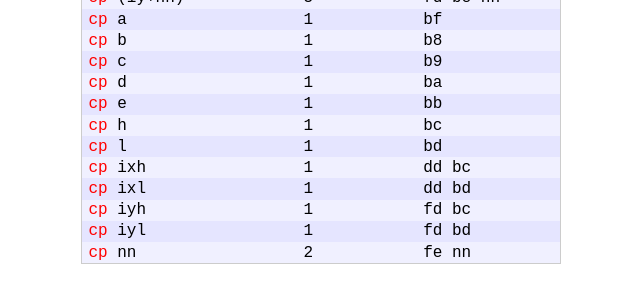
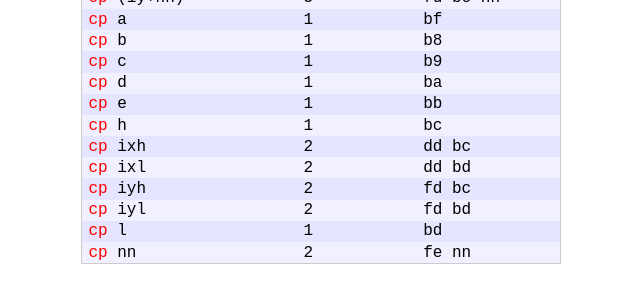
Before and after one commit to borilla/z80-nops-static, a website: page z80.html in a window 1280 px wide. Shown: the part 4340-4625 px from the top of the page, without its empty margins (319-959 px from the left). Drawn offline with Linux system fonts and the light colour scheme.

Commit message:
Fix timing (nops) for cp instructions

```diff
--- a/z80.html
+++ b/z80.html
@@ -606,11 +606,11 @@
 <tr><td>	<b>cp</b> d		</td><td>	1	</td><td>	ba		</td></tr>
 <tr><td>	<b>cp</b> e		</td><td>	1	</td><td>	bb		</td></tr>
 <tr><td>	<b>cp</b> h		</td><td>	1	</td><td>	bc		</td></tr>
+<tr><td>	<b>cp</b> ixh		</td><td>	2	</td><td>	dd bc		</td></tr>
+<tr><td>	<b>cp</b> ixl		</td><td>	2	</td><td>	dd bd		</td></tr>
+<tr><td>	<b>cp</b> iyh		</td><td>	2	</td><td>	fd bc		</td></tr>
+<tr><td>	<b>cp</b> iyl		</td><td>	2	</td><td>	fd bd		</td></tr>
 <tr><td>	<b>cp</b> l		</td><td>	1	</td><td>	bd		</td></tr>
-<tr><td>	<b>cp</b> ixh		</td><td>	1	</td><td>	dd bc		</td></tr>
-<tr><td>	<b>cp</b> ixl		</td><td>	1	</td><td>	dd bd		</td></tr>
-<tr><td>	<b>cp</b> iyh		</td><td>	1	</td><td>	fd bc		</td></tr>
-<tr><td>	<b>cp</b> iyl		</td><td>	1	</td><td>	fd bd		</td></tr>
 <tr><td>	<b>cp</b> nn		</td><td>	2	</td><td>	fe nn		</td></tr>
 </tbody>
 </table>
```
